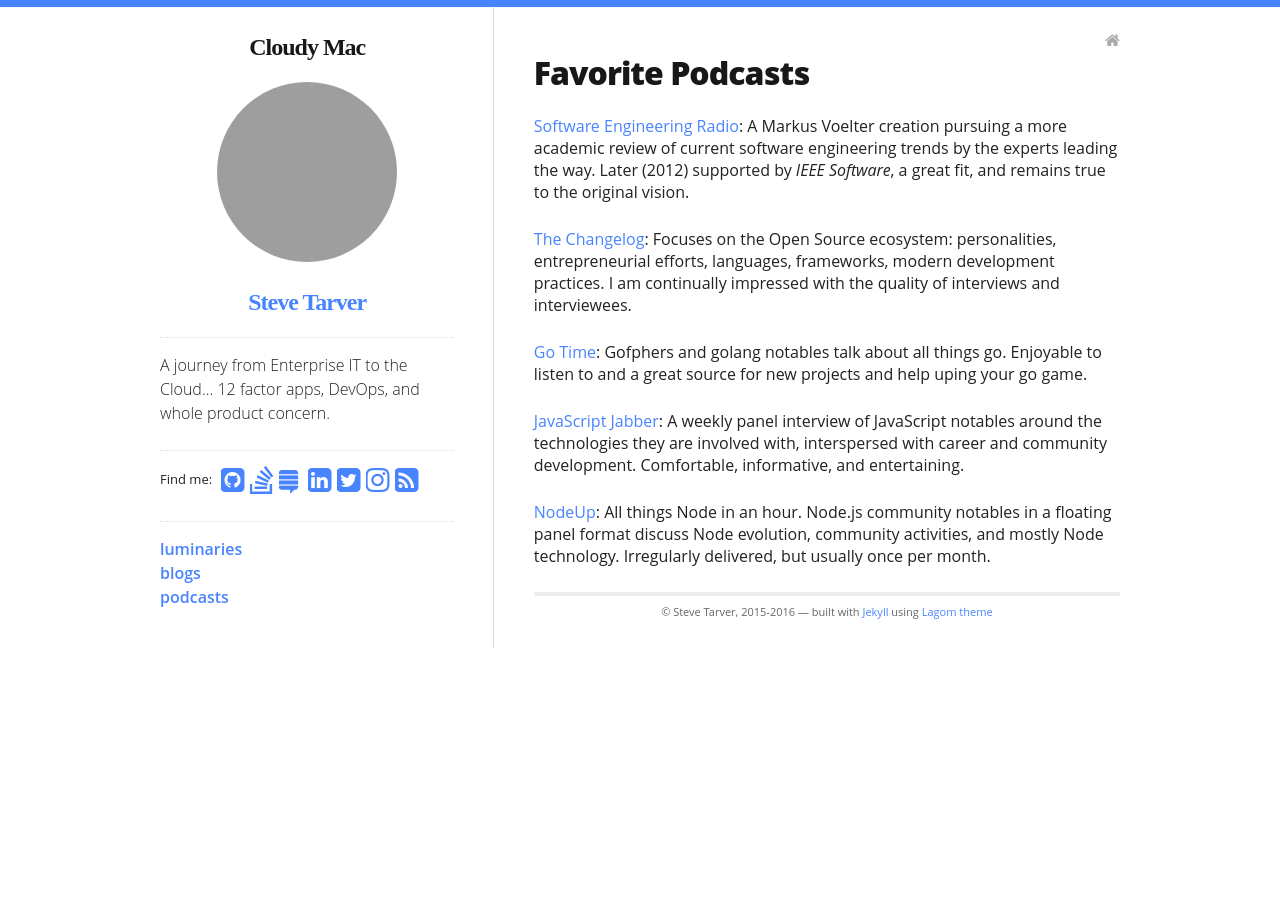
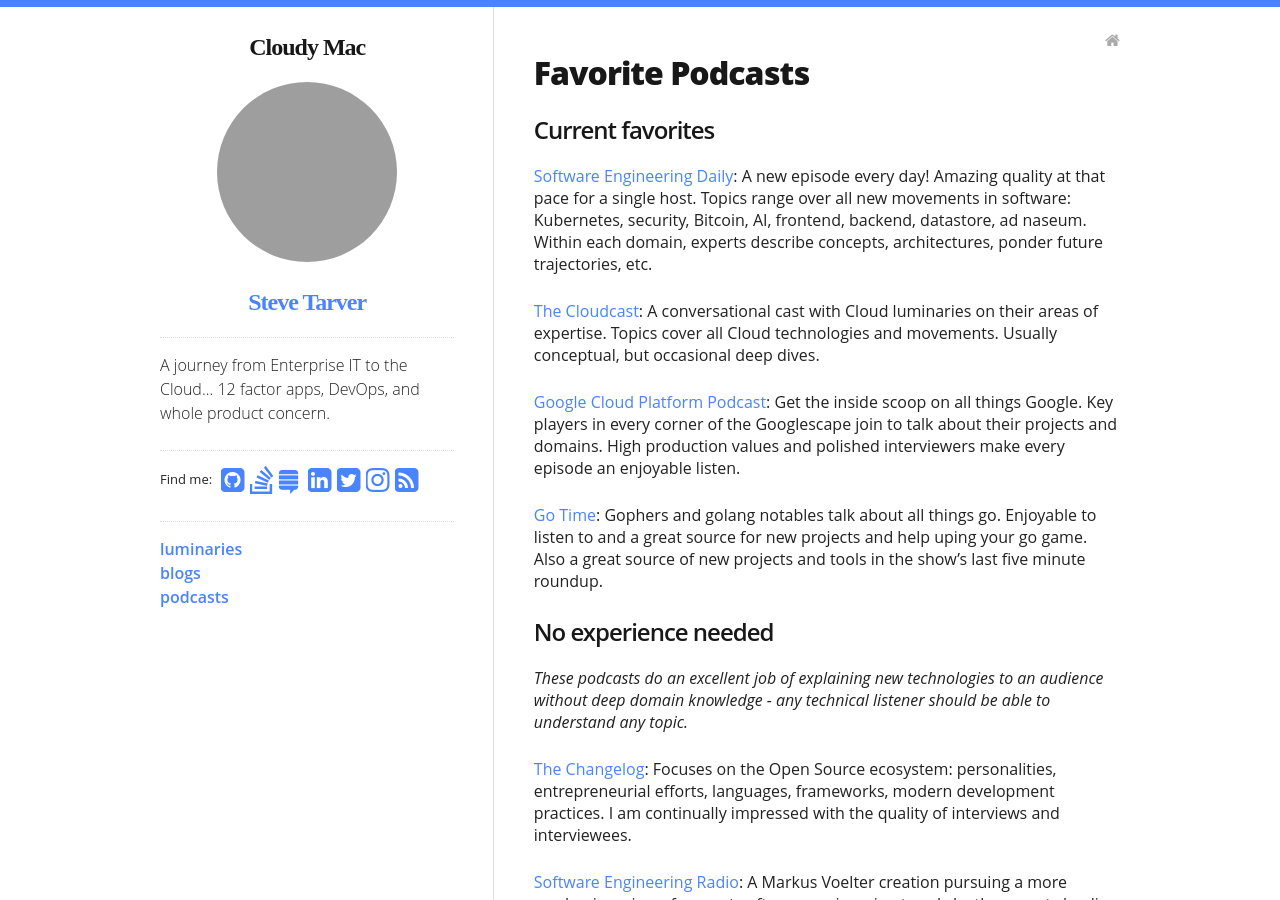
Before and after one commit to stevetarver/stevetarver.github.io, a Jekyll site: the page built from pages/podcasts.md, in a window 1280 px wide and 900 px high. Built offline with Jekyll 4.4.1, drawn with Linux system fonts in a browser that asks for light colours; nearby versions of some CDN libraries; some web fonts are replaced; some of the changed text lies outside the part shown; grey boxes are pictures that could not be loaded.

Commit message:
Update favorite podcasts page

```diff
--- a/pages/podcasts.md
+++ b/pages/podcasts.md
@@ -3,12 +3,35 @@
 title:  "Favorite Podcasts"
 ---
 
+## Current favorites
+
+[Software Engineering Daily](https://softwareengineeringdaily.com/): A new episode every day! Amazing quality at that pace for a single host. Topics range over all new movements in software: Kubernetes, security, Bitcoin, AI, frontend, backend, datastore, ad naseum. Within each domain, experts describe concepts, architectures, ponder future trajectories, etc.
+
+[The Cloudcast](http://www.thecloudcast.net/): A conversational cast with Cloud luminaries on their areas of expertise. Topics cover all Cloud technologies and movements. Usually conceptual, but occasional deep dives.
+
+[Google Cloud Platform Podcast](https://www.gcppodcast.com/): Get the inside scoop on all things Google. Key players in every corner of the Googlescape join to talk about their projects and domains. High production values and polished interviewers make every episode an enjoyable listen.
+
+[Go Time](https://changelog.com/gotime): Gophers and golang notables talk about all things go. Enjoyable to listen to and a great source for new projects and help uping your go game. Also a great source of new projects and tools in the show's last five minute roundup.
+
+
+## No experience needed
+
+_These podcasts do an excellent job of explaining new technologies to an audience without deep domain knowledge - any technical listener should be able to understand any topic._
+
+[The Changelog](https://changelog.com): Focuses on the Open Source ecosystem: personalities, entrepreneurial efforts, languages, frameworks, modern development practices. I am continually impressed with the quality of interviews and interviewees.
 
 [Software Engineering Radio](http://www.se-radio.net): A Markus Voelter creation pursuing a more academic review of current software engineering trends by the experts leading the way. Later (2012) supported by _IEEE Software_, a great fit, and remains true to the original vision.
 
-[The Changelog](https://changelog.com): Focuses on the Open Source ecosystem: personalities, entrepreneurial efforts, languages, frameworks, modern development practices. I am continually impressed with the quality of interviews and interviewees.
 
-[Go Time](https://changelog.com/gotime): Gofphers and golang notables talk about all things go. Enjoyable to listen to and a great source for new projects and help uping your go game.
+## Pending review
+
+[New Rustacean](https://newrustacean.com/): Focuses on learning Rust; one of two major Rust-focused podcasts.
+
+[PodCTL](https://blog.openshift.com/tag/podctl/):
+
+[Rusty Spike Podcast](https://rusty-spike.blubrry.net/): Rust ecosystem
+
+## Past favorites
 
 [JavaScript Jabber](https://devchat.tv/js-jabber): A weekly panel interview of JavaScript notables around the technologies they are involved with, interspersed with career and community development. Comfortable, informative, and entertaining.
 
```
